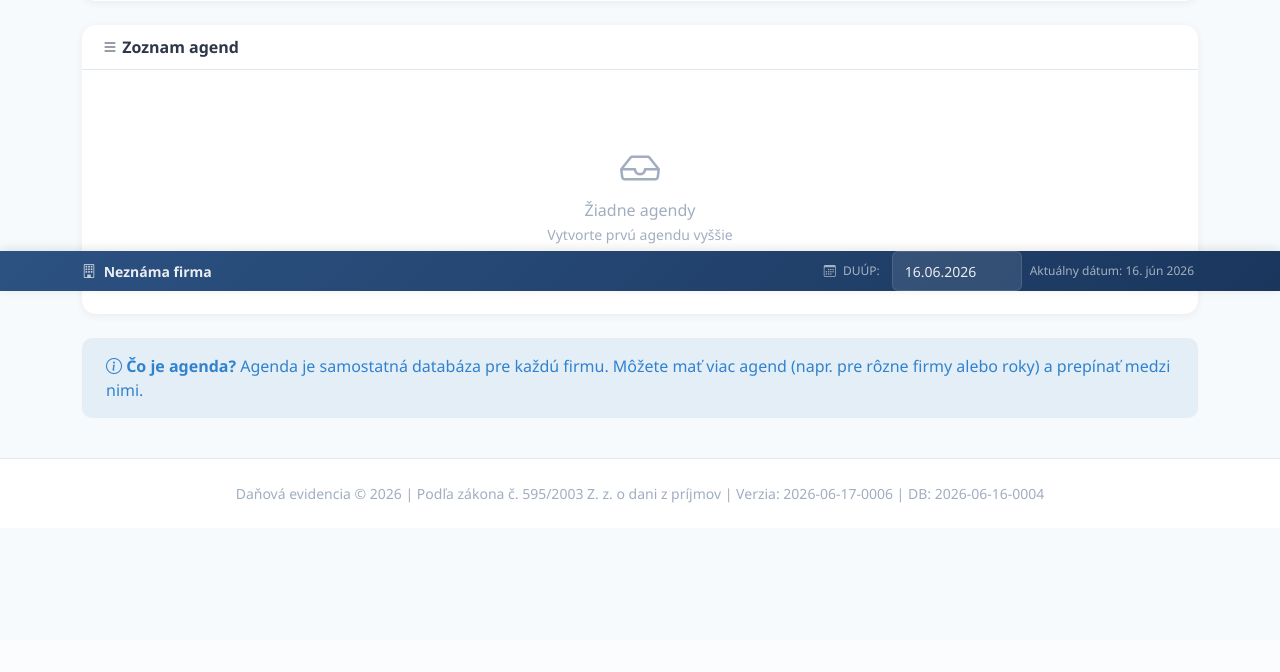
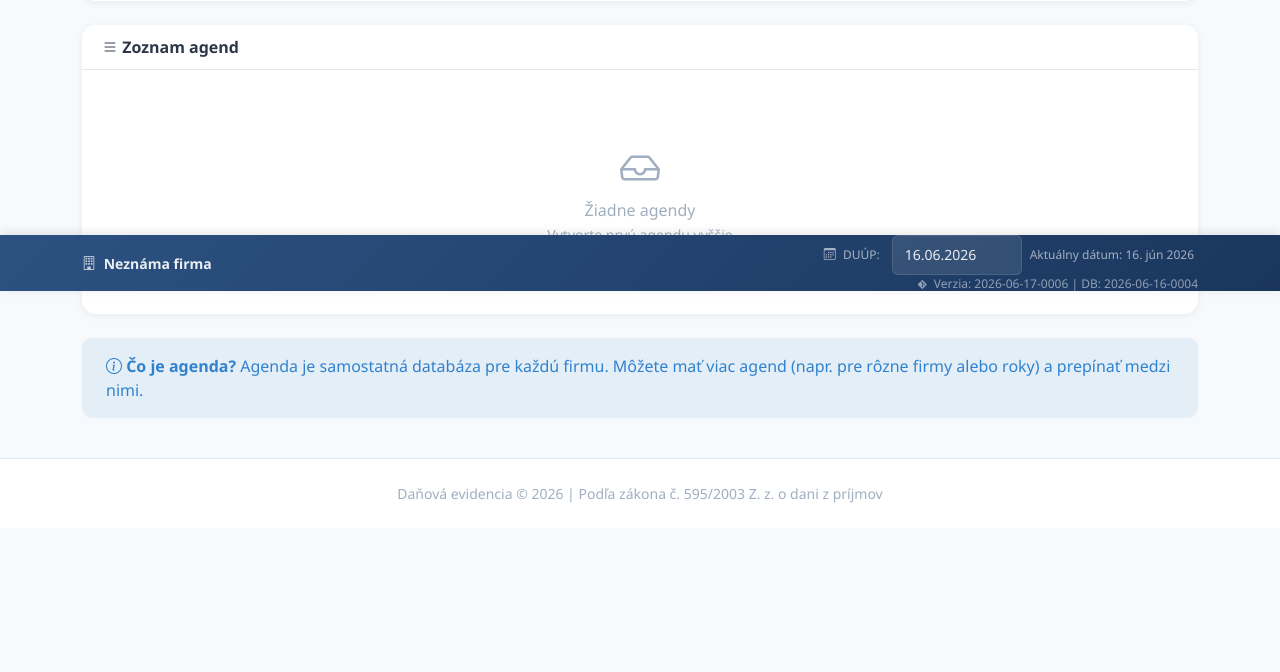
Before and after one commit to zdenkor/danova-evidencia, a Flask app: page /agendy in a window 1280 px wide; the page is wider, and only the part inside the window is pictured. Shown: the part 509-1181 px from the top of that part. Before the commit the page ends 1012 px from the top of that part, so only its background shows below. Run offline with Flask 3, Linux system fonts and the light colour scheme; data comes from the database, SQL or seed files in the repository; data that the repository does not hold is empty; parts of the project's set-up code (start-up, migrations or seed data) failed here and were passed over.

Commit message:
Move version info to status bar
- Version and DB info moved from footer to status bar
- Two rows in status bar: date on first, versions on second
- Version text same size as Aktualny datum
- Footer simplified to just copyright info
- Adjusted statusbar-height CSS variables for all densities

```diff
--- a/static/css/main.css
+++ b/static/css/main.css
@@ -692,6 +692,19 @@ textarea.form-control {
     color: white;
 }
 
+.status-bar .version-info {
+    color: var(--statusbar-text-muted);
+    font-size: var(--font-size-xs);
+    line-height: 1.2;
+    margin-top: 2px;
+    opacity: 0.85;
+}
+
+.status-bar .version-info i {
+    margin-right: var(--spacing-xs);
+    font-size: 0.75em;
+}
+
 /* === FOOTER === */
 .footer {
     background-color: var(--bg-card);
--- a/static/css/theme.css
+++ b/static/css/theme.css
@@ -82,7 +82,7 @@
     --transition-slow: 350ms ease;
 
     /* === STATUS BAR === */
-    --statusbar-height: 42px;
+    --statusbar-height: 58px;
     --statusbar-bg: var(--bg-statusbar);
     --statusbar-text: rgba(255, 255, 255, 0.9);
     --statusbar-text-muted: rgba(255, 255, 255, 0.6);
@@ -207,7 +207,7 @@
     --input-height: 2.25rem;
     --btn-padding-y: 0.375rem;
     --btn-padding-x: 0.75rem;
-    --statusbar-height: 36px;
+    --statusbar-height: 52px;
 }
 
 /* === NORMÁLNY REŽIM === */
@@ -219,7 +219,7 @@
     --input-height: 2.5rem;
     --btn-padding-y: 0.5rem;
     --btn-padding-x: 1rem;
-    --statusbar-height: 40px;
+    --statusbar-height: 56px;
 }
 
 /* === KOMFORTNÝ REŽIM === */
@@ -231,5 +231,5 @@
     --input-height: 2.75rem;
     --btn-padding-y: 0.625rem;
     --btn-padding-x: 1.25rem;
-    --statusbar-height: 48px;
+    --statusbar-height: 64px;
 }
--- a/templates/base.html
+++ b/templates/base.html
@@ -186,13 +186,20 @@
                     <i class="bi bi-building"></i>
                     <strong>{{ nazov_firmy or 'Neznáma firma' }}</strong>
                 </div>
-                <div class="d-flex align-items-center gap-3">
+                <div class="d-flex flex-column align-items-end gap-0">
                     <form method="post" action="{{ url_for('nastavit_datum') }}" class="d-flex align-items-center gap-2 mb-0" id="statusBarDateForm">
                         <span class="date-label" title="Dátum uskutočnenia účtovného prípadu" data-bs-toggle="tooltip" data-bs-placement="top"><i class="bi bi-calendar3"></i> DUÚP:</span>
                         <input type="date" name="datum" class="form-control form-control-sm date-input" value="{{ aktualny_datum }}"
                                id="statusBarDatePicker">
                         <span class="date-label" id="statusBarDateDisplay"><span class="date-prefix">Aktuálny dátum: </span><span class="date-value">{{ format_datum(aktualny_datum) }}</span></span>
                     </form>
+                    {% if app_verzia or db_verzia %}
+                    <span class="version-info">
+                        <i class="bi bi-git"></i>
+                        {% if app_verzia %}Verzia: {{ app_verzia }}{% endif %}
+                        {% if db_verzia %} | DB: {{ db_verzia }}{% endif %}
+                    </span>
+                    {% endif %}
                 </div>
             </div>
         </div>
@@ -200,7 +207,7 @@
 
     <footer class="footer">
         <div class="container text-center">
-            <small>Daňová evidencia © 2026 | Podľa zákona č. 595/2003 Z. z. o dani z príjmov{% if app_verzia %} | Verzia: {{ app_verzia }}{% endif %}{% if db_verzia %} | DB: {{ db_verzia }}{% endif %}</small>
+            <small>Daňová evidencia © 2026 | Podľa zákona č. 595/2003 Z. z. o dani z príjmov</small>
         </div>
     </footer>
 
```
